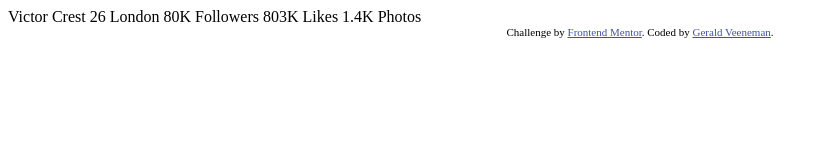
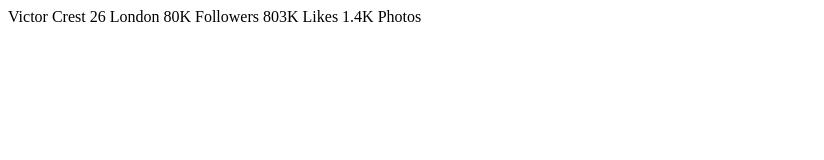
Before and after one commit to GeraldVeeneman/profile-card, a website: page index.html in a window 1280 px wide. Shown: the whole page, without its empty margins (0-824 px from the left). Drawn offline with Linux system fonts and the light colour scheme.

Commit message:
Removed attribution

```diff
--- a/index.html
+++ b/index.html
@@ -8,11 +8,7 @@
 
   <title>Frontend Mentor Challenge #3 | Profile Card Component</title>
 
-  <!-- Feel free to remove these styles or customise in your own stylesheet 👍 -->
-  <style>
-    .attribution { font-size: 11px; text-align: center; }
-    .attribution a { color: hsl(228, 45%, 44%); }
-  </style>
+
 </head>
 <body>
   Victor Crest
@@ -27,9 +23,6 @@
 
   1.4K
   Photos
-  <div class="attribution">
-    Challenge by <a href="https://www.frontendmentor.io?ref=challenge" target="_blank">Frontend Mentor</a>.
-    Coded by <a href="#">Gerald Veeneman</a>.
-  </div>
+
 </body>
 </html>
```
